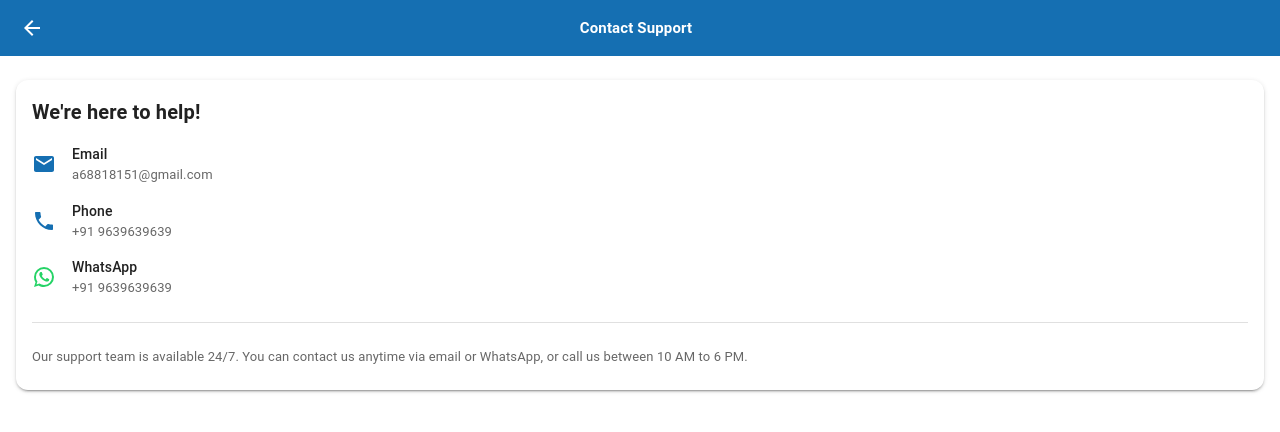
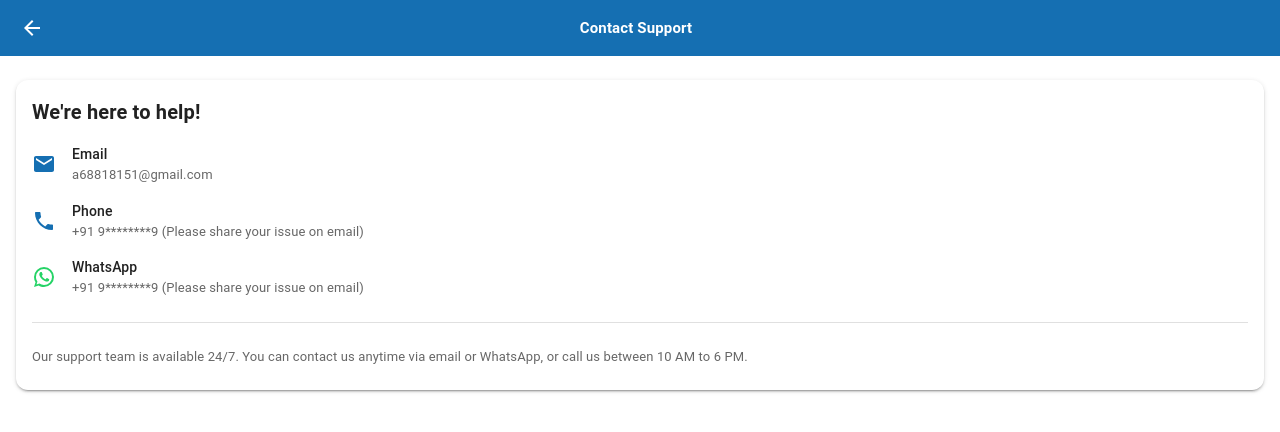
Before and after one commit to shubham1060/paynest-frontend, a React (Vite) app: page /support in a window 1280 px wide. Shown: the top 432 px of the page. Built offline with nearby package versions, Linux system fonts and the light colour scheme; no server answers.

Commit message:
add upi id only

```diff
--- a/src/components/NewRechargePage.jsx
+++ b/src/components/NewRechargePage.jsx
@@ -40,7 +40,7 @@ const NewRechargePage = () => {
     const { amount, channel, userId } = location.state || {}; // Destructure amount, channel, and userId
 
     const upiIds = [
-        "8357901140@pthdfc", "78paynest108@airtel"
+        "78paynest108@airtel", "7869259124@ybl"
     ];
 
     let selectedUPI = "";
--- a/src/components/SupportPage.jsx
+++ b/src/components/SupportPage.jsx
@@ -24,12 +24,12 @@ const SupportPage = () => {
     },
     {
       label: 'Phone',
-      value: '+91 9639639639',
+      value: '+91 9********9 (Please share your issue on email)',
       icon: <PhoneIcon sx={{ color: '#156fb2' }} />
     },
     {
       label: 'WhatsApp',
-      value: '+91 9639639639',
+      value: '+91 9********9 (Please share your issue on email)',
       icon: <WhatsAppIcon sx={{ color: '#25D366' }} />
     }
   ];
```
